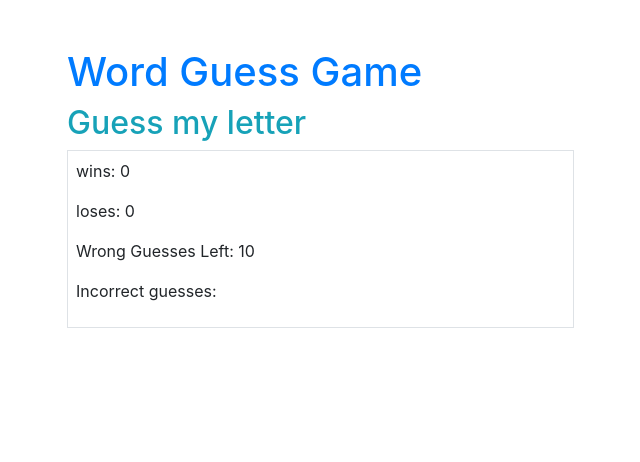
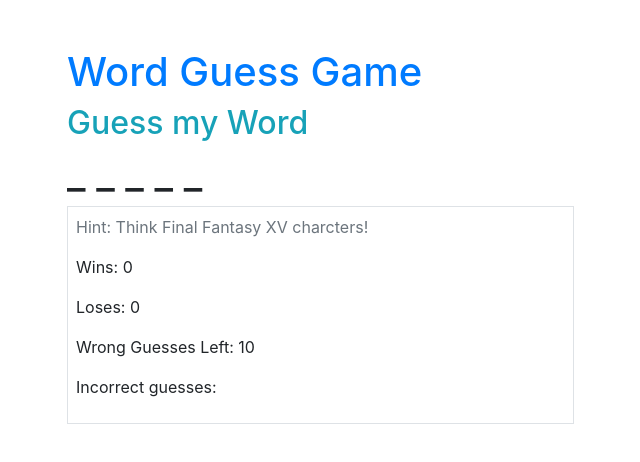
Before and after one commit to PapaWuski/Word-Guess-Game, a plain HTML site: page index.html in a window 1280 px wide. Shown: the whole page, without its empty margins (51-691 px from the left). Drawn offline with nearby package versions, Linux system fonts and the light colour scheme.

```diff
--- a/index.html
+++ b/index.html
@@ -20,11 +20,13 @@
         </div>
         <div class="row">
             <div class="col-md-6 ">
-                <h2 class="text-info">Guess my letter</h2>
+                <h2 class="text-info">Guess my Word</h2>
+                <h1 id="gametext"></h1>
                 <!-- <p class="text-muted"><small>use the console to see the correct answer.</small></p> -->
                 <div class="border p-2">
-                    <p>wins: <span id="winScore">0</span></p>
-                    <p>loses: <span id="loseScore">0</span></p>
+                    <p class="text-muted">Hint: Think Final Fantasy XV charcters!</p>
+                    <p>Wins: <span id="winScore">0</span></p>
+                    <p>Loses: <span id="loseScore">0</span></p>
                     <p>Wrong Guesses Left: <span id="attempts">10</span></p>
                     <p>Incorrect guesses: <span id="uiGuess"></span></p>
                 </div>
```
